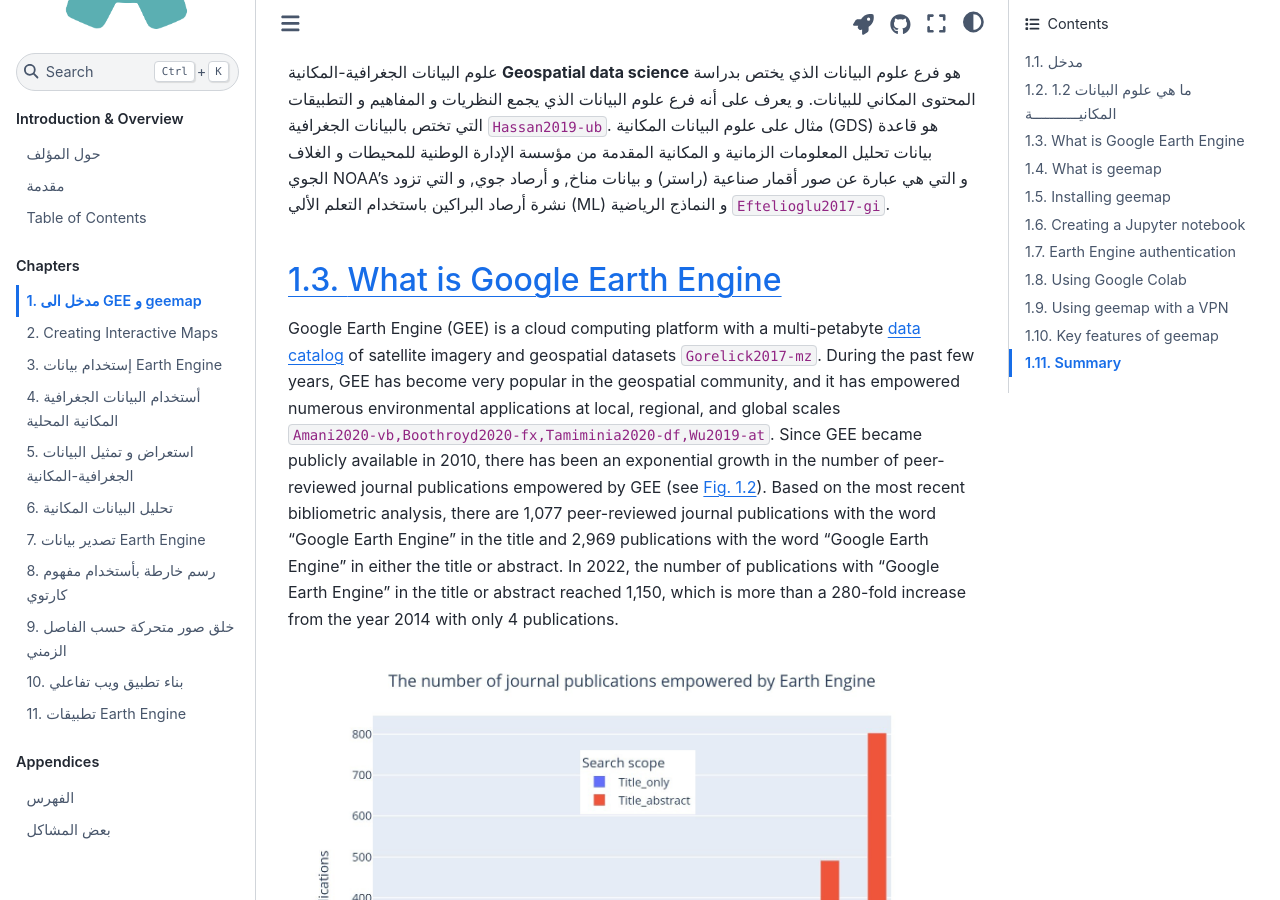
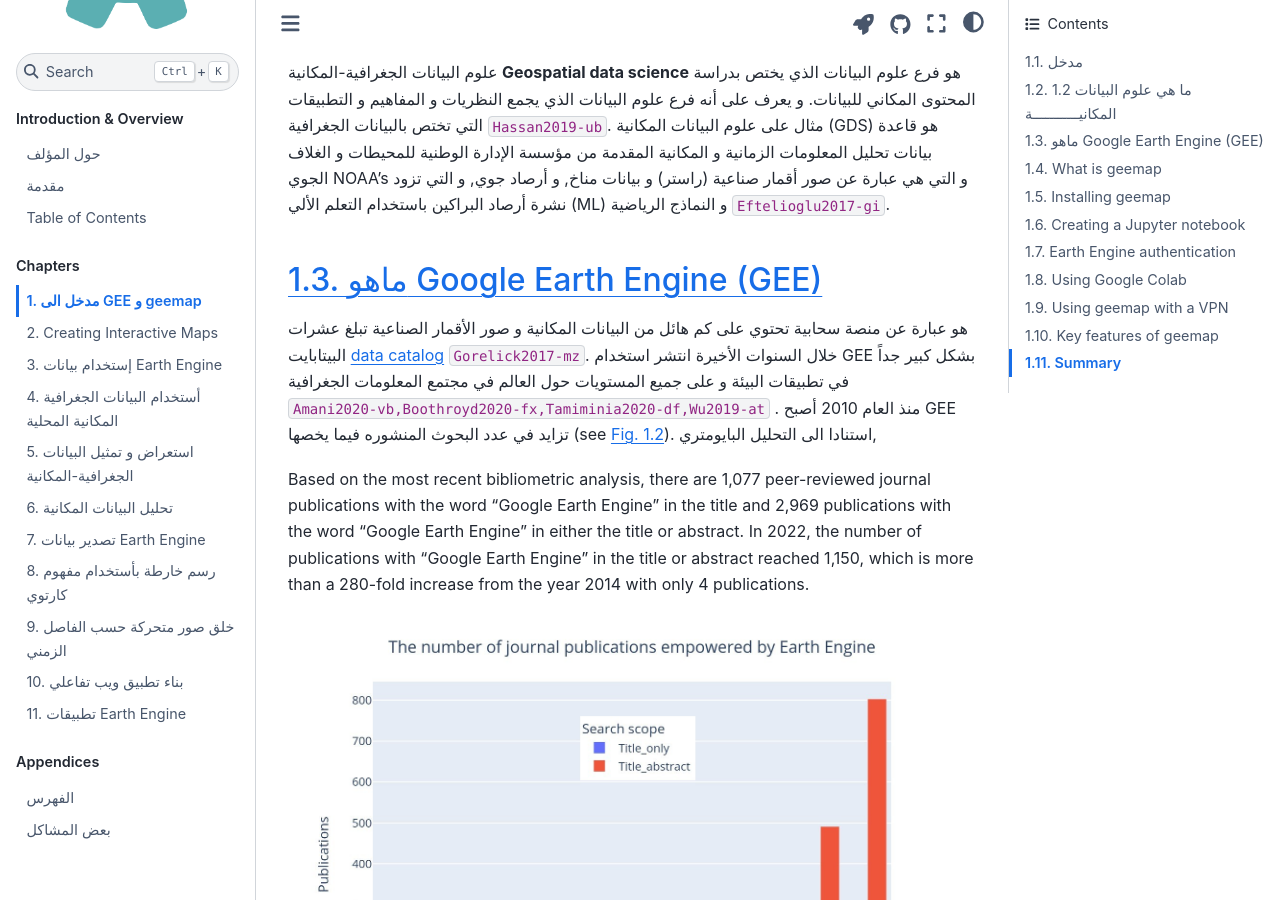
Before and after one commit to giswqs/geebook-arabic, a Jupyter Book: the page built from chapters/01_introduction.md, in a window 1280 px wide and 900 px high, scrolled down 2122 px. Built offline with Jupyter Book 1.0.4 settings and Sphinx 7.4.7 and the Sphinx Book theme 1.1.4, drawn with Linux system fonts in a browser that asks for light colours; cross-references to code outside the pages are shown as plain code; some of the changed text lies outside the part shown.

Commit message:
Update 01_introduction.md

````diff
--- a/chapters/01_introduction.md
+++ b/chapters/01_introduction.md
@@ -49,9 +49,10 @@ width: 100%
 علوم البيانات الجغرافية-المكانية **Geospatial data science** هو فرع علوم البيانات الذي يختص بدراسة المحتوى المكاني للبيانات. و يعرف على أنه فرع علوم البيانات الذي يجمع النظريات و المفاهيم و التطبيقات التي تختص بالبيانات الجغرافية {cite}`Hassan2019-ub`. مثال على علوم البيانات المكانية (GDS) هو قاعدة بيانات تحليل المعلومات الزمانية و المكانية المقدمة من مؤسسة الإدارة الوطنية للمحيطات و الغلاف الجوي NOAA's و التي هي عبارة عن صور أقمار صناعية (راستر) و بيانات مناخ, و أرصاد جوي, و التي تزود نشرة أرصاد البراكين باستخدام التعلم الألي (ML) و النماذج الرياضية {cite}`Eftelioglu2017-gi`.
 
 
-## What is Google Earth Engine
+## ماهو Google Earth Engine (GEE)
+هو عبارة عن منصة سحابية تحتوي على كم هائل من البيانات المكانية  و صور الأقمار الصناعية  تبلغ عشرات البيتابايت [data catalog](https://developers.google.com/earth-engine/datasets) {cite}`Gorelick2017-mz`. خلال السنوات الأخيرة انتشر استخدام GEE بشكل كبير جداً في تطبيقات البيئة و على جميع المستويات حول العالم في مجتمع المعلومات الجغرافية {cite}`Amani2020-vb,Boothroyd2020-fx,Tamiminia2020-df,Wu2019-at` . منذ العام 2010 أصبح GEE تزايد في عدد البحوث المنشوره فيما يخصها   (see {numref}`ch01_gee_pubs`). استنادا الى التحليل البايومتري,
 
-Google Earth Engine (GEE) is a cloud computing platform with a multi-petabyte [data catalog](https://developers.google.com/earth-engine/datasets) of satellite imagery and geospatial datasets {cite}`Gorelick2017-mz`. During the past few years, GEE has become very popular in the geospatial community, and it has empowered numerous environmental applications at local, regional, and global scales {cite}`Amani2020-vb,Boothroyd2020-fx,Tamiminia2020-df,Wu2019-at`. Since GEE became publicly available in 2010, there has been an exponential growth in the number of peer-reviewed journal publications empowered by GEE (see {numref}`ch01_gee_pubs`). Based on the most recent bibliometric analysis, there are 1,077 peer-reviewed journal publications with the word “Google Earth Engine” in the title and 2,969 publications with the word "Google Earth Engine" in either the title or abstract. In 2022, the number of publications with “Google Earth Engine” in the title or abstract reached 1,150, which is more than a 280-fold increase from the year 2014 with only 4 publications.
+ Based on the most recent bibliometric analysis, there are 1,077 peer-reviewed journal publications with the word “Google Earth Engine” in the title and 2,969 publications with the word "Google Earth Engine" in either the title or abstract. In 2022, the number of publications with “Google Earth Engine” in the title or abstract reached 1,150, which is more than a 280-fold increase from the year 2014 with only 4 publications.
 
 ```{figure} images/ch01_gee_pubs.jpg
 ---
````
